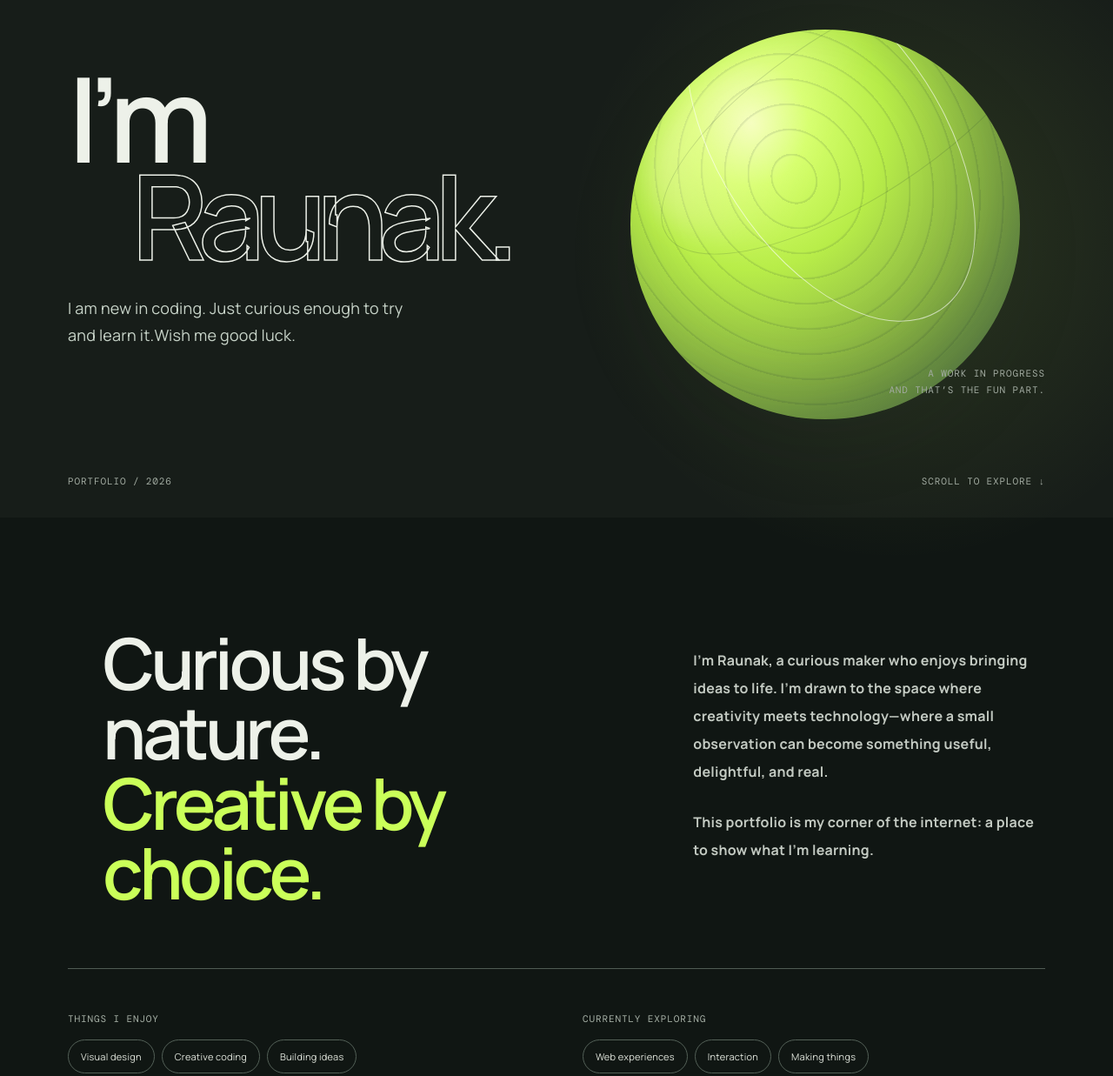
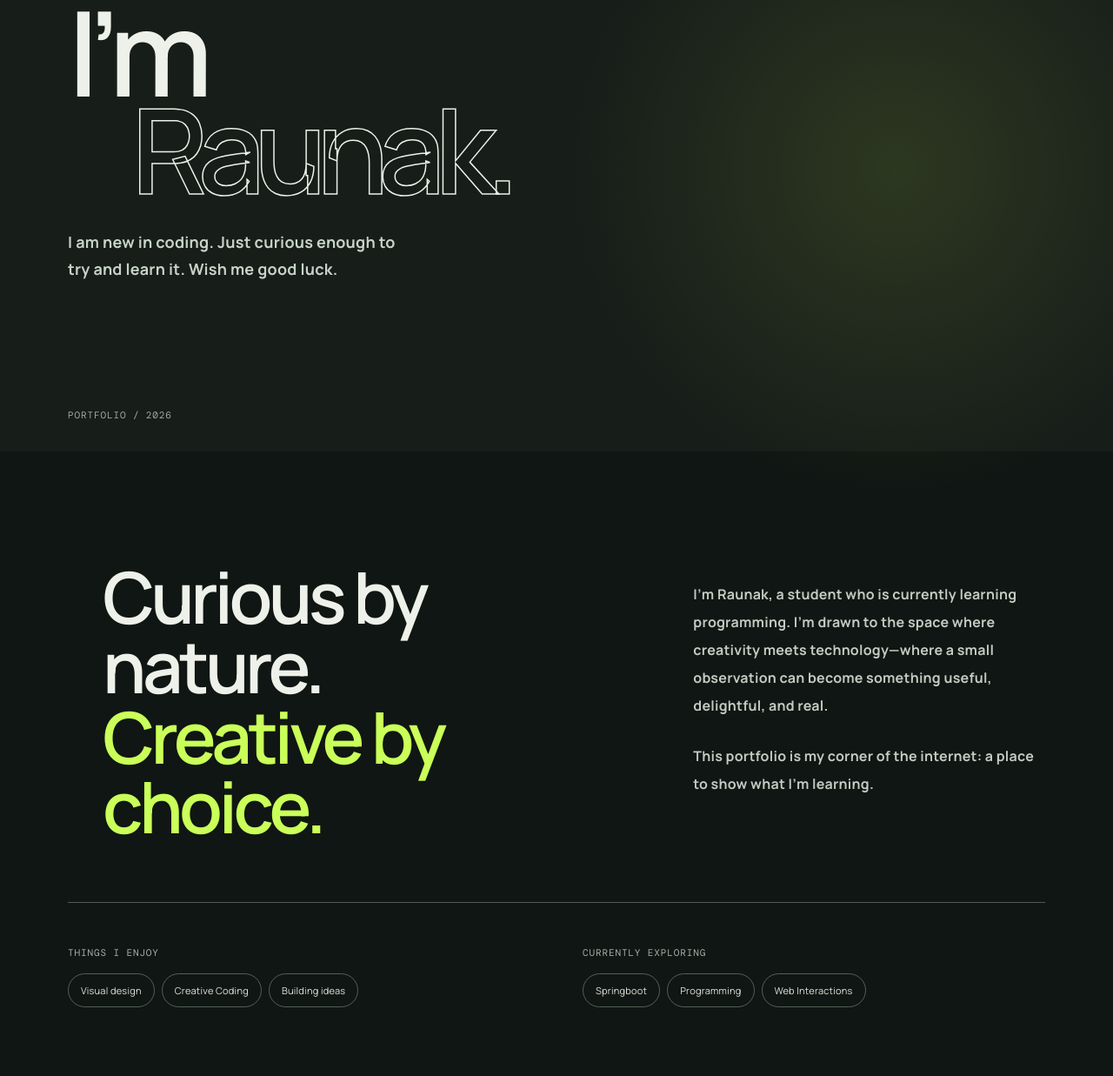
Before and after one commit to Raunak2011/raunak2011.github.io, a plain HTML site: page index.html in a window 1280 px wide. Shown: the part 131-1368 px from the top of the page at 87% size. Drawn offline with nearby package versions, Linux system fonts and the light colour scheme.

Commit message:
Removed the green ball

```diff
--- a/index.html
+++ b/index.html
@@ -13,37 +13,29 @@
     <link
         href="https://fonts.googleapis.com/css2?family=DM+Mono:wght@400;500&family=Manrope:wght@400;500;600;700;800&display=swap"
         rel="stylesheet">
-    <link rel="stylesheet" href="css/styles.css?v=5">
+    <link rel="stylesheet" href="css/styles.css?v=7">
     <link rel="icon" type="image/x-icon" href="/image/favicon2.ico">
 </head>
 
 <body>
     <header class="shell">
-        <nav class="nav" aria-label="Main navigation">
-
-        </nav>
     </header>
     <main>
         <section class="shell hero" id="home">
             <div class="hero-copy">
                 <!-- <div class="eyebrow mono"><span class="dot"></span> Independent creative · India</div> -->
                 <h1><span> I’m</span><span class="outline">Raunak.</span></h1>
-                <p class="intro">I am new in coding. Just curious enough to try and learn it.Wish me good luck.</p>
+                <h3 class="intro">I am new in coding. Just curious enough to try and learn it. Wish me good luck.</h3>
 
             </div>
-            <div class="hero-art" aria-label="Abstract green planet illustration" role="img">
-                <div class="orb"><i class="orbit"></i><i class="orbit two"></i></div><span
-                    class="spark one"></span><span class="spark two"></span><span class="art-label mono">A work in
-                    progress<br>and that’s the fun part.</span>
-            </div>
-            <div class="hero-index mono"><span>Portfolio / 2026</span><span>Scroll to explore ↓</span></div>
+            <div class="hero-index mono"><span>Portfolio / 2026</span></div>
         </section>
         <section class="about" id="about">
             <!-- <div class="section-kicker mono">01 — A little about me</div> -->
             <div class="about-grid">
                 <h2>Curious by nature.<br><em>Creative by choice.</em></h2>
                 <div>
-                    <h4 class="about-text">I’m Raunak, a curious maker who enjoys bringing ideas to life. I’m drawn to
+                    <h4 class="about-text">I’m Raunak, a student who is currently learning programming. I’m drawn to
                         the space where creativity meets technology—where a small observation can become something
                         useful, delightful, and real.</h4>
                     <h4 class="about-text">This portfolio is my corner of the internet: a place to show what I’m
@@ -59,12 +51,12 @@
                 <div>
                     <div class="mono" style="color:#a6b0a6;margin-bottom:17px">Things I enjoy</div>
                     <div class="skill-list"><span class="pill">Visual design</span><span class="pill">Creative
-                            coding</span><span class="pill">Building ideas</span></div>
+                            Coding</span><span class="pill">Building ideas</span></div>
                 </div>
                 <div>
                     <div class="mono" style="color:#a6b0a6;margin-bottom:17px">Currently exploring</div>
-                    <div class="skill-list"><span class="pill">Web experiences</span><span
-                            class="pill">Interaction</span><span class="pill">Making things</span></div>
+                    <div class="skill-list"><span class="pill">Springboot</span><span
+                            class="pill">Programming</span><span class="pill">Web Interactions</span></div>
                 </div>
             </div>
         </section>
```
Also changed, not shown: css/styles.css (line endings or trailing spaces).
